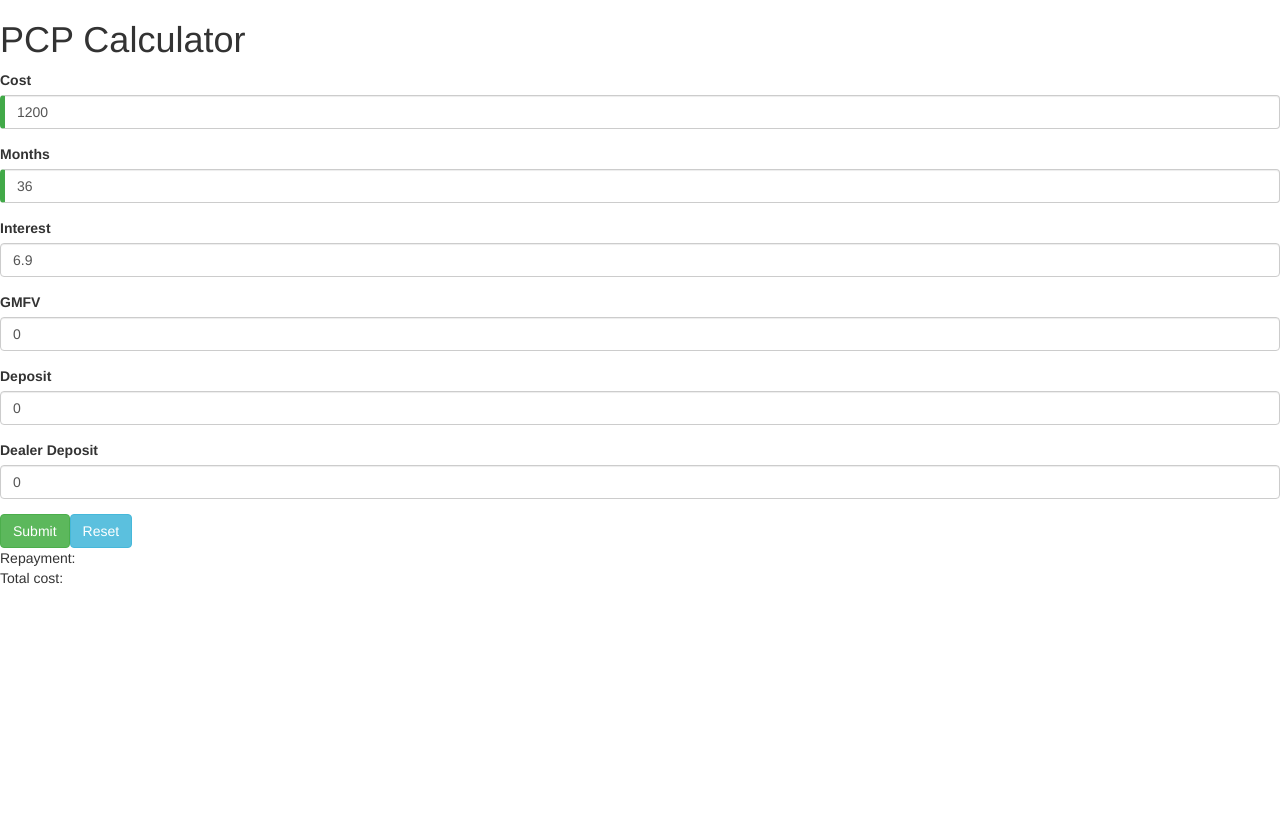
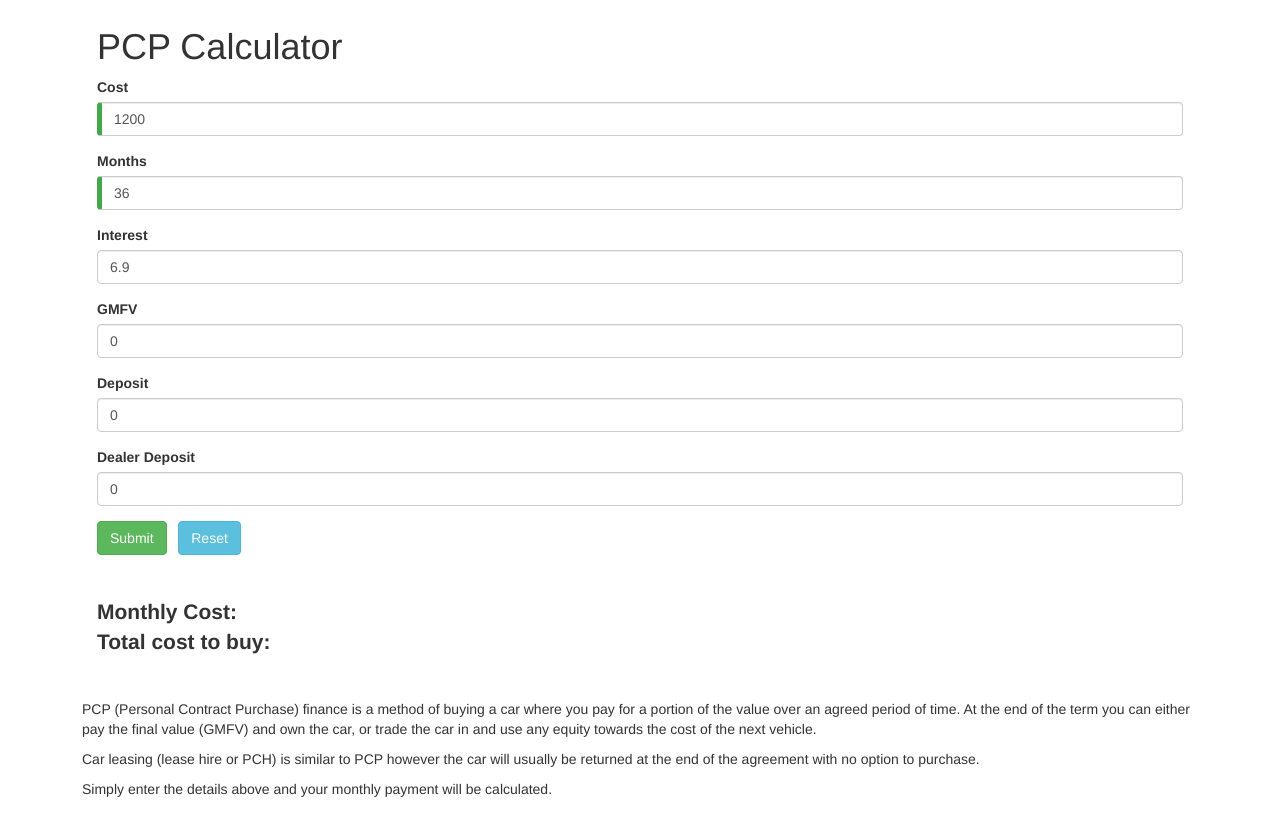
Before and after one commit to cjlambertgh/ng-pcp, an Angular app in the folder ng-pcp/: page / in a window 1280 px wide. Built offline with nearby package versions, Linux system fonts and the light colour scheme.

Commit message:
Sort styling of results

```diff
--- a/ng-pcp/src/app/app.component.html
+++ b/ng-pcp/src/app/app.component.html
@@ -1,2 +1 @@
-<h1>PCP Calculator</h1>
 <app-pcp-calc></app-pcp-calc>
--- a/ng-pcp/src/app/pcp-calc/pcp-calc.component.html
+++ b/ng-pcp/src/app/pcp-calc/pcp-calc.component.html
@@ -1,3 +1,5 @@
+<div class="container">
+    <h1>PCP Calculator</h1>
     <form [formGroup]="pcpFormGroup">
         <div class="form-group">
             <label for="cost">Cost</label>
@@ -28,7 +30,9 @@
             <div [hidden]="true" class="alert alert-danger"></div>
         </div>
         <button type="button" class="btn btn-success" [disabled]="this.pcpFormGroup.invalid" (click)="submitForm()">Submit</button>
+        &nbsp;
         <button class="btn btn-info" (click)="resetForm()">Reset</button>
     </form>
 
     <app-pcp-result [result]="result"></app-pcp-result>
+</div>
--- a/ng-pcp/src/app/pcp-calc/pcp-calc.component.scss
+++ b/ng-pcp/src/app/pcp-calc/pcp-calc.component.scss
@@ -5,3 +5,7 @@
   .ng-invalid:not(form)  {
     border-left: 5px solid #a94442; /* red */
   }
+
+  .container {
+    padding: 0.5em 3em;
+  }
--- a/ng-pcp/src/app/pcp-result/pcp-result.component.html
+++ b/ng-pcp/src/app/pcp-result/pcp-result.component.html
@@ -1,4 +1,25 @@
-<div>Repayment: {{result?.monthlyRepayment}}</div>
-<div>Total cost: {{result?.totalPayable}}</div>
+<div class="resultContent">
+    <div>Monthly Cost: {{result?.monthlyRepayment | currency:'GBP'}}</div>
+    <div>Total cost to buy: {{result?.totalPayable | currency:'GBP'}}</div>
+</div>
+<div class="row">
+    <div class="col-12">
+        <div class="card">
+            <div class="card-body">
+                <p>
+                    PCP (Personal Contract Purchase) finance is a method of buying a car where you pay for a portion of the value over an agreed period of time.
+                    At the end of the term you can either pay the final value (GMFV) and own the car, or trade the car in and use any equity towards the cost of the next vehicle.
+                </p>
+                <p>
+                    Car leasing (lease hire or PCH) is similar to PCP however the car will usually be returned at the end of the agreement with no option to purchase.
+                </p>
+                <p>
+                    Simply enter the details above and your monthly payment will be calculated.
+                </p>
+
+            </div>
+        </div>
+    </div>
+</div>
 
 <span>{{result | json}}</span>
--- a/ng-pcp/src/app/pcp-result/pcp-result.component.scss
+++ b/ng-pcp/src/app/pcp-result/pcp-result.component.scss
@@ -0,0 +1,6 @@
+.resultContent {
+    padding-top: 2em;
+    padding-bottom: 2em;
+    font-weight: bold;
+    font-size: 1.5em;
+}
--- a/ng-pcp/src/index.html
+++ b/ng-pcp/src/index.html
@@ -2,10 +2,22 @@
 <html lang="en">
 <head>
   <meta charset="utf-8">
-  <title>PCp Calculator</title>
+  <title>PCP Calculator</title>
   <base href="/">
   <meta name="viewport" content="width=device-width, initial-scale=1">
+  <meta property="og:type" content="website" />
+  <meta name="google-site-verification" content="7p27SdJ3L0lJpDyJzYM028rw-aCXy8C2o1cTiSj4SOI" />
   <link rel="icon" type="image/x-icon" href="favicon.ico">
+  <script>
+    (function (i, s, o, g, r, a, m) {
+        i['GoogleAnalyticsObject'] = r; i[r] = i[r] || function () {
+            (i[r].q = i[r].q || []).push(arguments)
+        }, i[r].l = 1 * new Date(); a = s.createElement(o),
+            m = s.getElementsByTagName(o)[0]; a.async = 1; a.src = g; m.parentNode.insertBefore(a, m)
+    })(window, document, 'script', '//www.google-analytics.com/analytics.js', 'ga');
+    ga('create', 'UA-15355714-5', 'pcpfinancecalculator.co.uk');
+    ga('send', 'pageview');
+</script>
 </head>
 <body>
   <app-root></app-root>
--- a/ng-pcp/src/styles.scss
+++ b/ng-pcp/src/styles.scss
@@ -1,2 +1,6 @@
 /* You can add global styles to this file, and also import other style files */
 @import url('https://unpkg.com/bootstrap@3.3.7/dist/css/bootstrap.min.css');
+
+title {
+    padding: 3em;
+  }
```
Lines whose indentation alone changed are shown as unchanged.
